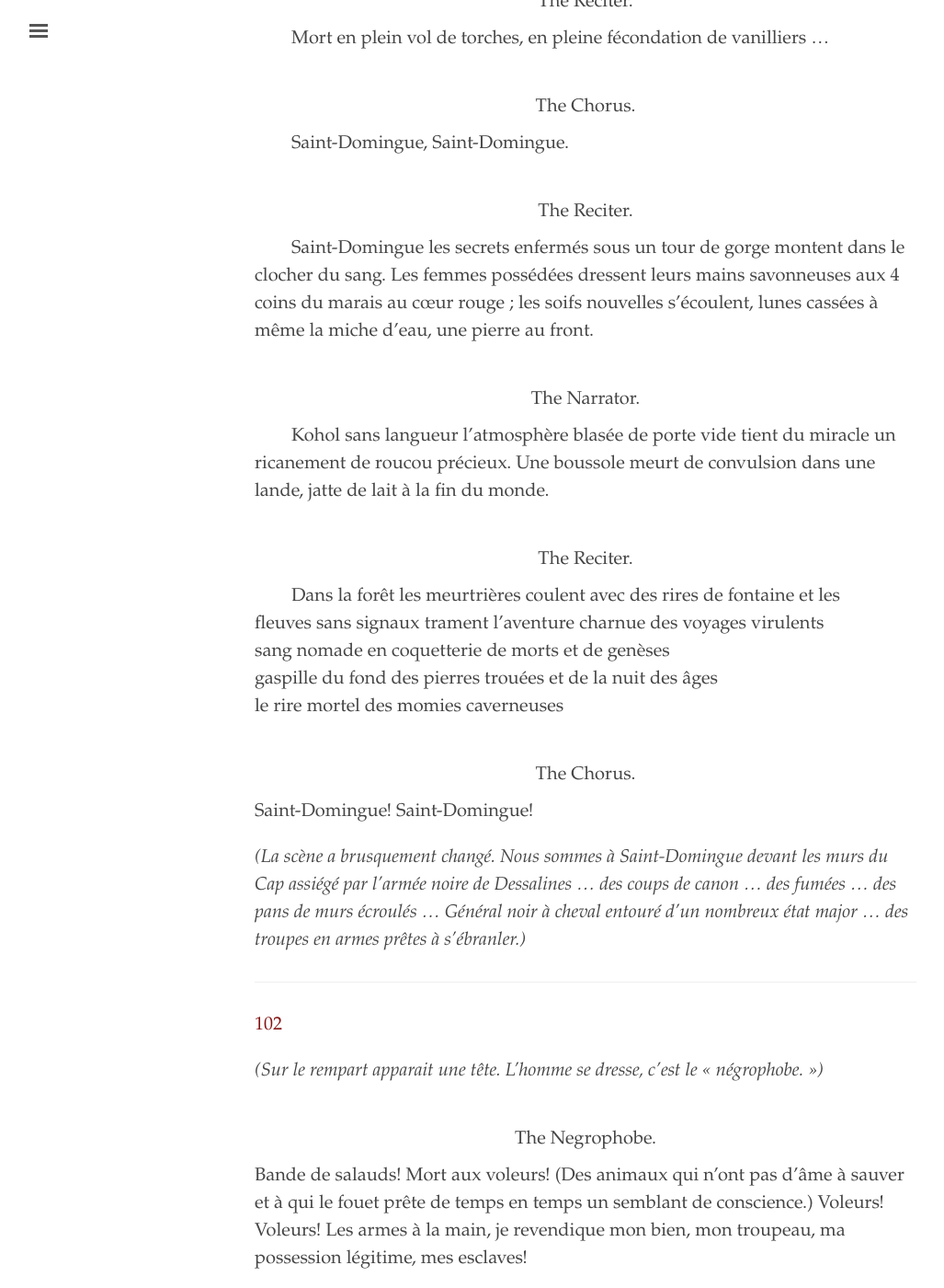
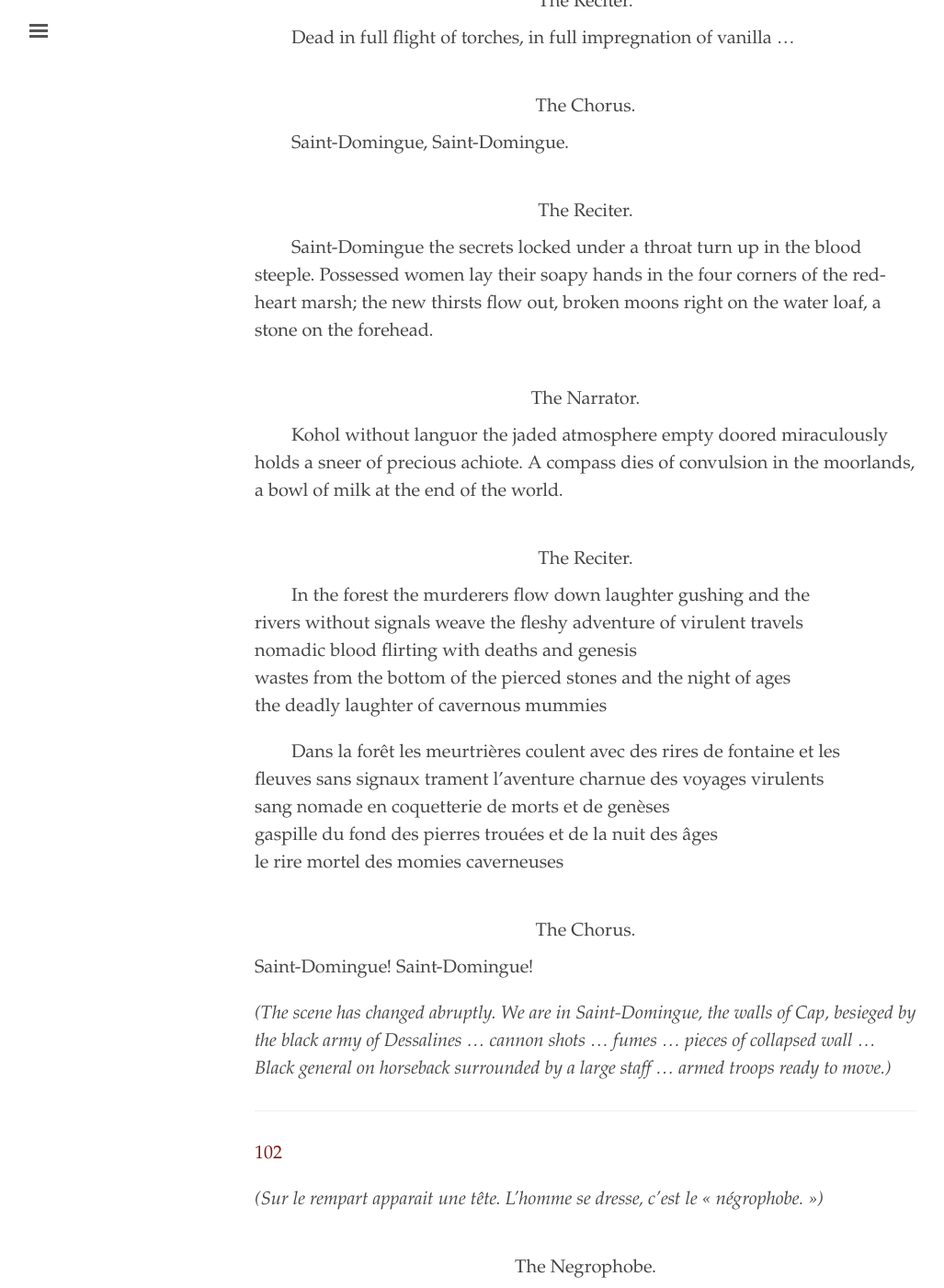
Before and after one commit to elotroalex/chiens, a Jekyll site: the page built from _texts/translation.md, in a window 1280 px wide and 1400 px high, scrolled down 115681 px. Shown: the whole window at 92% size, without its empty margins (3-1030 px from the left). Built offline with Jekyll 4.4.1, drawn with Linux system fonts in a browser that asks for light colours; some of the changed text lies outside the part shown.

Commit message:
page 102

```diff
--- a/_texts/translation.md
+++ b/_texts/translation.md
@@ -3682,19 +3682,19 @@ Oh, steps; hooves of horses; crawling larvae grown in the valley of my ears. Con
 
 - {:.sp} The Narrator.
 
-- {:.i2} Mort dans un taillis de clérodendres parfumés.
-
-- {:.sp} The Reciter.
-
-- {:.i2} Mort en pleine poussée de sisal.
-
-- {:.sp} The Narrator.
-
-- Mort en pleine pulpe de calebassier.
-
-- {:.sp} The Reciter.
-
-- {:.i2} Mort en plein vol de torches, en pleine fécondation de vanilliers ...
+- {:.i2} Dead in a coppice of scented cloverlies.
+
+- {:.sp} The Reciter.
+
+- {:.i2} Dead in full bloom of sisal.
+
+- {:.sp} The Narrator.
+
+- Dead in full calabash pulp.
+
+- {:.sp} The Reciter.
+
+- {:.i2} Dead in full flight of torches, in full impregnation of vanilla ...
 
 - {:.sp} The Chorus.
 
@@ -3702,13 +3702,19 @@ Oh, steps; hooves of horses; crawling larvae grown in the valley of my ears. Con
 
 - {:.sp} The Reciter.
 
-- {:.pr.i} Saint-Domingue les secrets enfermés sous un tour de gorge montent dans le clocher du sang. Les femmes possédées dressent leurs mains savonneuses aux 4 coins du marais au cœur rouge ; les soifs nouvelles s'écoulent, lunes cassées à même la miche d'eau, une pierre au front.
-
-- {:.sp} The Narrator.
-
-- {:.pr.i} Kohol sans langueur l'atmosphère blasée de porte vide tient du miracle un ricanement de roucou précieux. Une boussole meurt de convulsion dans une lande, jatte de lait à la fin du monde.
-
-- {:.sp} The Reciter.
+- {:.pr.i} Saint-Domingue the secrets locked under a throat turn up in the blood steeple. Possessed women lay their soapy hands in the four corners of the red-heart marsh; the new thirsts flow out, broken moons right on the water loaf, a stone on the forehead.
+
+- {:.sp} The Narrator.
+
+- {:.pr.i} Kohol without languor the jaded atmosphere empty doored miraculously holds a sneer of precious achiote. A compass dies of convulsion in the moorlands, a bowl of milk at the end of the world.
+
+- {:.sp} The Reciter.
+
+- {:.i2} In the forest the murderers flow down laughter gushing and the
+- rivers without signals weave the fleshy adventure of virulent travels
+- nomadic blood flirting with deaths and genesis
+- wastes from the bottom of the pierced stones and the night of ages
+- the deadly laughter of cavernous mummies
 
 - {:.i2} Dans la forêt les meurtrières coulent avec des rires de fontaine et les
 - fleuves sans signaux trament l'aventure charnue des voyages virulents
@@ -3720,7 +3726,7 @@ Oh, steps; hooves of horses; crawling larvae grown in the valley of my ears. Con
 
 - Saint-Domingue! Saint-Domingue!
 
-*(La scène a brusquement changé. Nous sommes à Saint-Domingue devant les murs du Cap assiégé par l'armée noire de Dessalines ... des coups de canon ... des fumées ... des pans de murs écroulés ... Général noir à cheval entouré d'un nombreux état major ... des troupes en armes prêtes à s'ébranler.)*
+*(The scene has changed abruptly. We are in Saint-Domingue, the walls of Cap, besieged by the black army of Dessalines ... cannon shots ... fumes ... pieces of collapsed wall ... Black general on horseback surrounded by a large staff ... armed troops ready to move.)*
 
 ---
 
```
Also changed, not shown: other parts of _texts/translation.md (+2 -2 lines).
